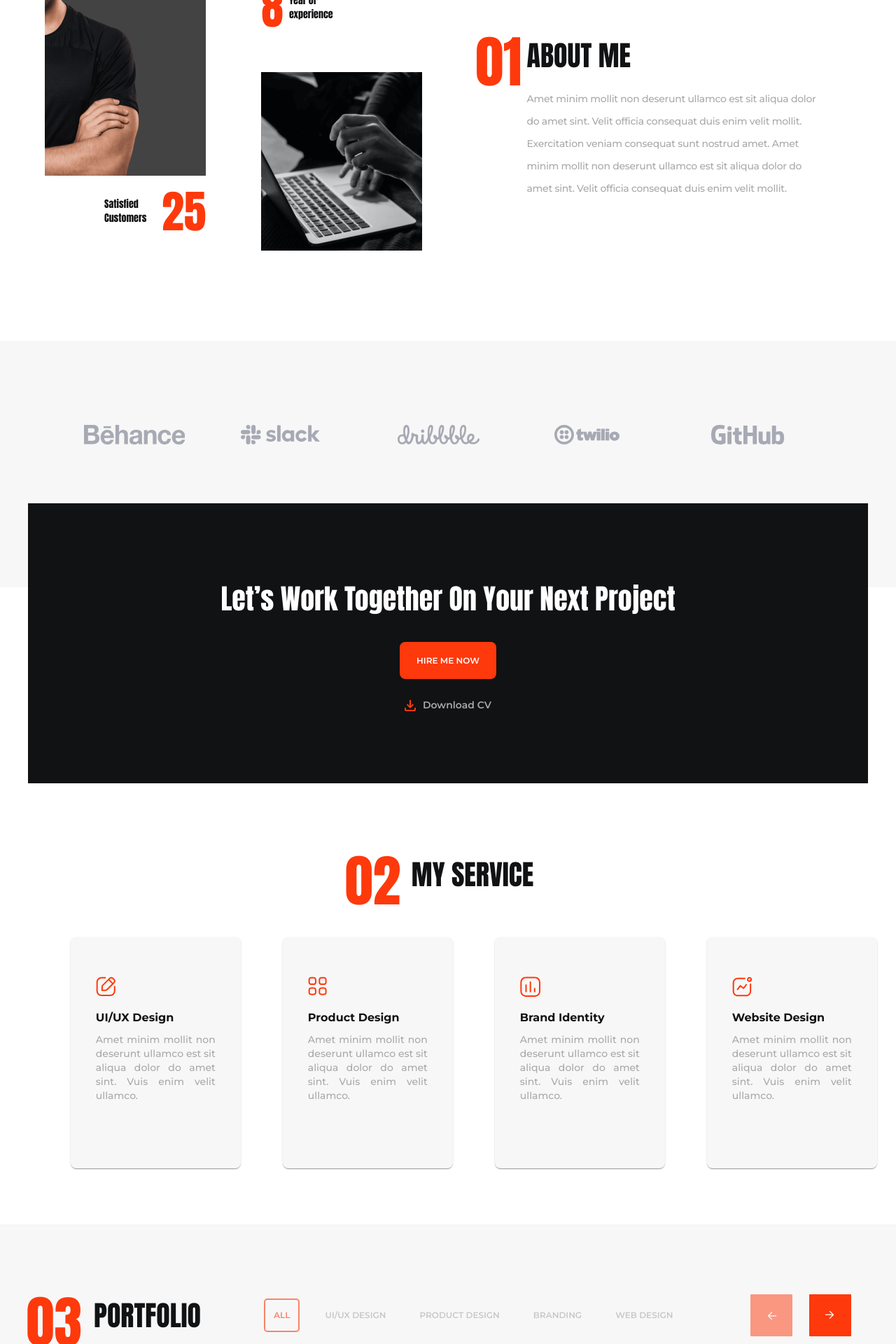
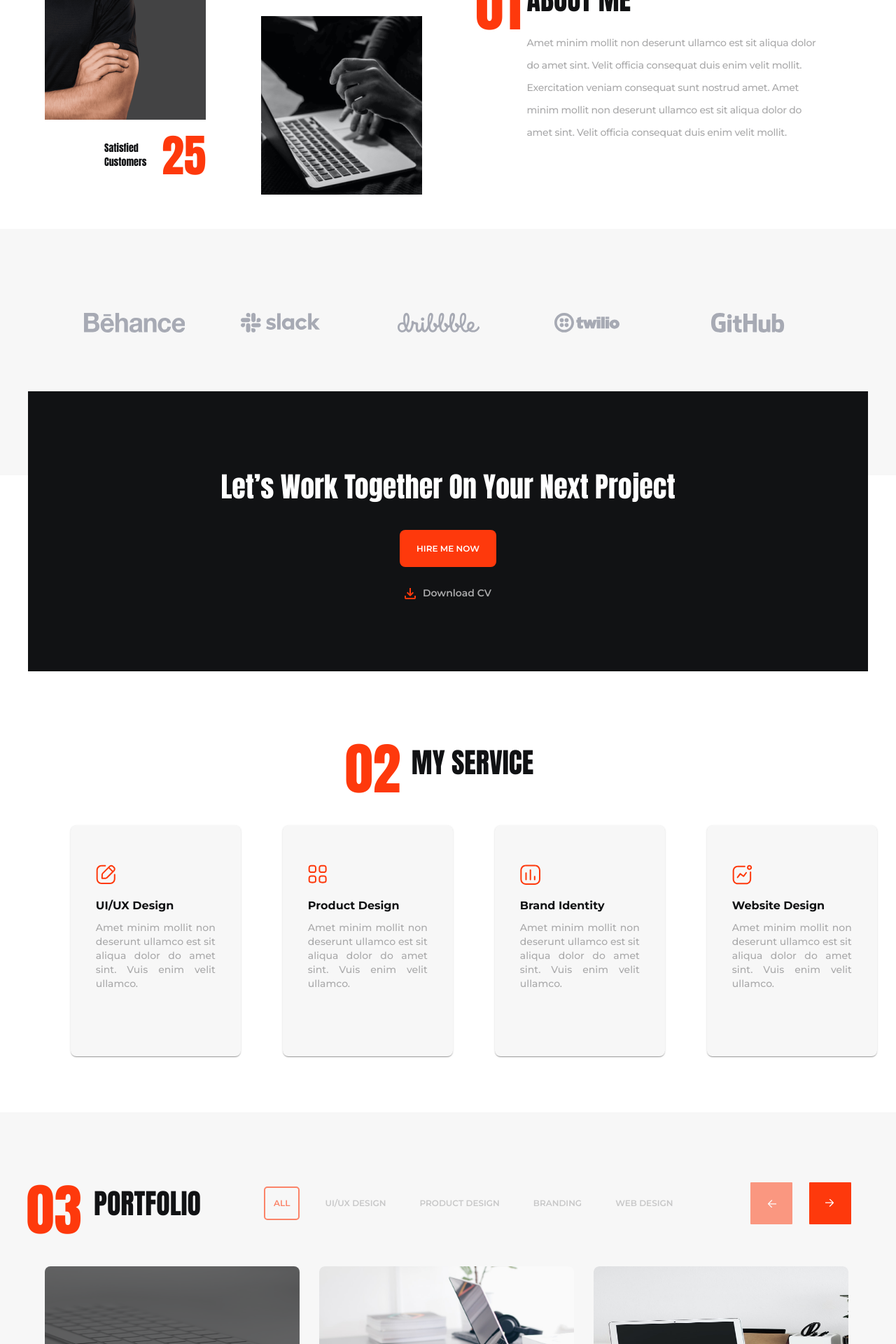
Before and after one commit to 89811421793/classcomponents, a React (Vite) app: page / in a window 1280 px wide. Shown: the part 880-2800 px from the top of the page at 70% size. Built offline with nearby package versions, Linux system fonts and the light colour scheme.

Commit message:
Overlay для слайда

```diff
--- a/src/pages/homepage/sections/AboutSection.tsx
+++ b/src/pages/homepage/sections/AboutSection.tsx
@@ -12,7 +12,7 @@ export class AboutSection extends Component {
     return (
       <section style={{ position: "relative" }}>
         <Container
-          sx={{ minHeight: "80vh", display: "flex", position: "relative" }}
+          sx={{ minHeight: "60vh", display: "flex", position: "relative" }}
         >
           {/* Левый блок */}
           <Box
--- a/src/pages/homepage/sections/PortfolioSection.tsx
+++ b/src/pages/homepage/sections/PortfolioSection.tsx
@@ -1,17 +1,17 @@
-import { Component, createRef } from 'react';
-import SectionTitle from '../../../components/SectionTitle';
+import { Component, createRef } from "react";
+import SectionTitle from "../../../components/SectionTitle";
 import { Container, Box } from "@mui/material";
-import { PortfolioTabs } from '../../../components/PortfolioTabs';
-import { Icon } from '../../../components/Icon';
+import { PortfolioTabs } from "../../../components/PortfolioTabs";
+import { Icon } from "../../../components/Icon";
 import s1 from "../../../assets/images/slide1.jpg";
 import s2 from "../../../assets/images/slide2.jpg";
 import s3 from "../../../assets/images/slide3.jpg";
 import s4 from "../../../assets/images/about_img2.png";
-import { Swiper, SwiperSlide } from 'swiper/react';
-import SwiperCore from 'swiper';
-import 'swiper/swiper-bundle.css';
-import { Navigation } from 'swiper/modules';
-import type { Swiper as SwiperType } from 'swiper';
+import { Swiper, SwiperSlide } from "swiper/react";
+import SwiperCore from "swiper";
+import "swiper/swiper-bundle.css";
+import { Navigation } from "swiper/modules";
+import type { Swiper as SwiperType } from "swiper";
 
 SwiperCore.use([Navigation]);
 
@@ -22,7 +22,10 @@ interface PortfolioSectionState {
   swiper: SwiperType | null;
 }
 
-export class PortfolioSection extends Component<PortfolioSectionProps, PortfolioSectionState> {
+export class PortfolioSection extends Component<
+  PortfolioSectionProps,
+  PortfolioSectionState
+> {
   private swiperPrevRef = createRef<HTMLDivElement>();
   private swiperNextRef = createRef<HTMLDivElement>();
 
@@ -42,15 +45,22 @@ export class PortfolioSection extends Component<PortfolioSectionProps, Portfolio
     const { swiper } = this.state;
 
     if (swiper) {
-            this.swiperPrevRef.current?.addEventListener('click', this.handlePrevClick);
-            this.swiperNextRef.current?.addEventListener('click', this.handleNextClick);
+      this.swiperPrevRef.current?.addEventListener(
+        "click",
+        this.handlePrevClick
+      );
+      this.swiperNextRef.current?.addEventListener(
+        "click",
+        this.handleNextClick
+      );
     }
   }
 
   handlePrevClick = () => {
     const { swiper } = this.state;
     if (swiper) {
-            const newIndex = this.state.activeIndex > 0 ? this.state.activeIndex - 1 : 0;
+      const newIndex =
+        this.state.activeIndex > 0 ? this.state.activeIndex - 1 : 0;
       swiper.slideTo(newIndex);
       this.setState({ activeIndex: newIndex });
     }
@@ -59,7 +69,8 @@ export class PortfolioSection extends Component<PortfolioSectionProps, Portfolio
   handleNextClick = () => {
     const { swiper } = this.state;
     if (swiper) {
-            const newIndex = this.state.activeIndex < 3 ? this.state.activeIndex + 1 : 3;
+      const newIndex =
+        this.state.activeIndex < 3 ? this.state.activeIndex + 1 : 3;
       swiper.slideTo(newIndex);
       this.setState({ activeIndex: newIndex });
     }
@@ -81,91 +92,108 @@ export class PortfolioSection extends Component<PortfolioSectionProps, Portfolio
     const { activeIndex } = this.state;
 
     const navigationButtonStyle: React.CSSProperties = {
-            cursor: 'pointer',
-            padding: '10px',
-            backgroundColor: '#FE390C',
-            display: 'flex',
-            alignItems: 'center',
-            justifyContent: 'center',
-            width: '40px',
-            height: '40px',
-            border: 'none',
-            borderRadius: '1px',
-            outline: 'none',
+      cursor: "pointer",
+      padding: "10px",
+      backgroundColor: "#FE390C",
+      display: "flex",
+      alignItems: "center",
+      justifyContent: "center",
+      width: "40px",
+      height: "40px",
+      border: "none",
+      borderRadius: "1px",
+      outline: "none",
       opacity: activeIndex === 0 ? 0.5 : 1,
     };
 
     const rightButtonStyle: React.CSSProperties = {
       ...navigationButtonStyle,
-            transform: 'rotate(180deg)',
+      transform: "rotate(180deg)",
       opacity: activeIndex === 3 ? 0.5 : 1,
     };
 
     const indicatorStyle: React.CSSProperties = {
-            backgroundColor: '#E0E0E0',
-            width: '15px',
-            height: '3px',
-            borderRadius: '1px',
-            marginRight: '4px',
+      backgroundColor: "#E0E0E0",
+      width: "15px",
+      height: "3px",
+      borderRadius: "1px",
+      marginRight: "4px",
     };
 
     const activeIndicatorStyle: React.CSSProperties = {
-            backgroundColor: '#FF4081',
-            width: '15px',
-            height: '3px',
-            borderRadius: '1px',
-            marginRight: '4px',
+      backgroundColor: "#FF4081",
+      width: "15px",
+      height: "3px",
+      borderRadius: "1px",
+      marginRight: "4px",
     };
 
     const slideStyle: React.CSSProperties = {
-            width: '364px',
-            height: '250px',
-            position: 'relative',
-            cursor: 'pointer',
+      width: "364px",
+      height: "250px",
+      position: "relative",
+      cursor: "pointer",
+      background: "transparent",
+      borderRadius: "8px",
+      overflow: "hidden",
     };
 
     const activeSlideStyle: React.CSSProperties = {
+      /*для других визуальных эффектов, если понадобится что то кроме оверлэя*/
       ...slideStyle,
-            border: '2px solid red',
     };
 
+    const overlayStyle = (index: number): React.CSSProperties => ({
+      position: "absolute",
+      top: 0,
+      left: 0,
+      right: 0,
+      bottom: 0,
+      backgroundColor: "#00000096", // Полупрозрачный черный цвет
+      opacity: activeIndex === index ? 1 : 0, // Отображать наложение только для активного слайда
+      transition: "opacity 0.3s ease", // Плавный переход
+    });
+
     const slides = [
-            { id: 'slide1', src: s1 },
-            { id: 'slide2', src: s2 },
-            { id: 'slide3', src: s3 },
-            { id: 'slide4', src: s4 },
+      { id: "slide1", src: s1 },
+      { id: "slide2", src: s2 },
+      { id: "slide3", src: s3 },
+      { id: "slide4", src: s4 },
     ];
 
     return (
-            <section style={{ minHeight: '90vh', position: 'relative', backgroundColor: "#F7F7F7", paddingTop: '100px' }}>
-                <Container sx={{ minHeight: '70vh', position: 'relative' }}>
-                    <Box sx={{
-                        display: 'flex',
-                        alignItems: 'center',
-                        justifyContent: 'space-between',
-                        marginBottom: '40px'
-                    }}>
-                        <Box sx={{ display: 'flex', alignItems: 'center', gap: '90px' }}>
+      <section
+        style={{
+          minHeight: "90vh",
+          position: "relative",
+          backgroundColor: "#F7F7F7",
+          paddingTop: "100px",
+        }}
+      >
+        <Container sx={{ minHeight: "70vh", position: "relative" }}>
+          <Box
+            sx={{
+              display: "flex",
+              alignItems: "center",
+              justifyContent: "space-between",
+              marginBottom: "40px",
+            }}
+          >
+            <Box sx={{ display: "flex", alignItems: "center", gap: "90px" }}>
               <SectionTitle index={3} title={"Portfolio"} />
               <PortfolioTabs />
             </Box>
-                        <Box sx={{ display: 'flex', gap: '24px' }}>
-                            <div
-                                ref={this.swiperPrevRef}
-                                style={navigationButtonStyle}
-                            >
-                                <Icon iconId="arrowhite" width='13' height='11' />
+            <Box sx={{ display: "flex", gap: "24px" }}>
+              <div ref={this.swiperPrevRef} style={navigationButtonStyle}>
+                <Icon iconId="arrowhite" width="13" height="11" />
               </div>
-                            <div
-                                ref={this.swiperNextRef}
-                                style={rightButtonStyle}
-                            >
-                                <Icon iconId="arrowhite" width='13' height='11' />
+              <div ref={this.swiperNextRef} style={rightButtonStyle}>
+                <Icon iconId="arrowhite" width="13" height="11" />
               </div>
             </Box>
           </Box>
 
-                    <Box sx={{ marginTop: '60px', position: 'relative' }}>
+          <Box sx={{ marginTop: "60px", position: "relative" }}>
             <Swiper
               spaceBetween={24}
               slidesPerView={3}
@@ -176,19 +204,44 @@ export class PortfolioSection extends Component<PortfolioSectionProps, Portfolio
               modules={[Navigation]}
             >
               {slides.map((slide, index) => (
-                                <SwiperSlide key={slide.id} onClick={() => this.handleSlideClick(index)}>
-                                    <div style={activeIndex === index ? activeSlideStyle : slideStyle}>
-                                        <img src={slide.src} alt={`Slide ${slide.id}`} style={{ width: '100%', height: '100%' }} />
+                <SwiperSlide
+                  key={slide.id}
+                  onClick={() => this.handleSlideClick(index)}
+                >
+                  <div
+                    style={
+                      activeIndex === index ? activeSlideStyle : slideStyle
+                    }
+                  >
+                    <img
+                      src={slide.src}
+                      alt={`Slide ${slide.id}`}
+                      style={{
+                        width: "100%",
+                        height: "100%",
+                        borderRadius: "8px",
+                      }}
+                    />
+                    <div style={overlayStyle(index)} />{" "}
+                    {/* Наложение для активного слайда */}
                   </div>
                 </SwiperSlide>
               ))}
             </Swiper>
           </Box>
-                    <Box sx={{ marginTop: '40px', display: 'flex', justifyContent: 'center' }}>
+          <Box
+            sx={{
+              marginTop: "40px",
+              display: "flex",
+              justifyContent: "center",
+            }}
+          >
             {slides.map((_, index) => (
               <span
                 key={`indicator-${index}`}
-                                style={index === activeIndex ? activeIndicatorStyle : indicatorStyle}
+                style={
+                  index === activeIndex ? activeIndicatorStyle : indicatorStyle
+                }
               />
             ))}
           </Box>
```
Lines whose indentation alone changed are shown as unchanged.
